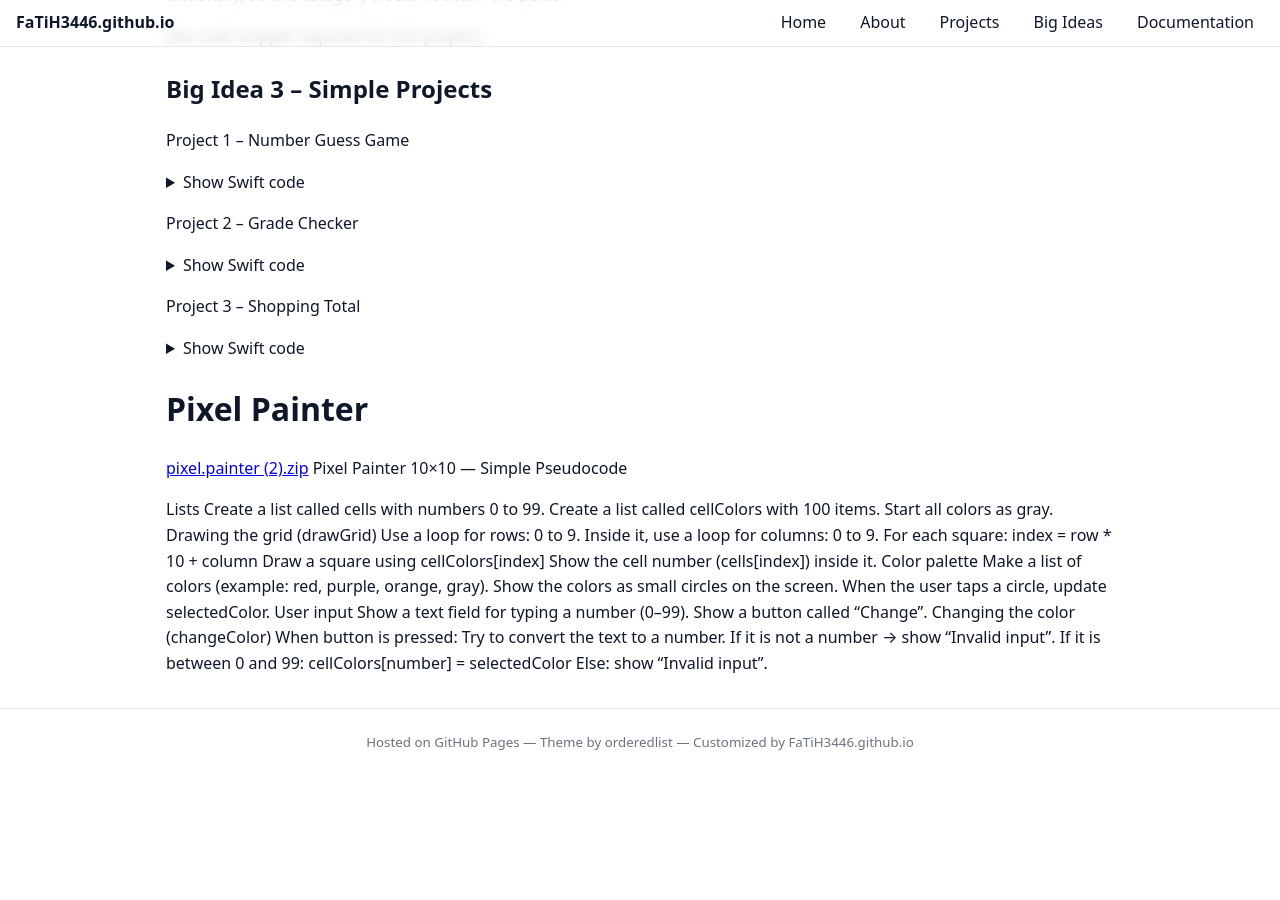
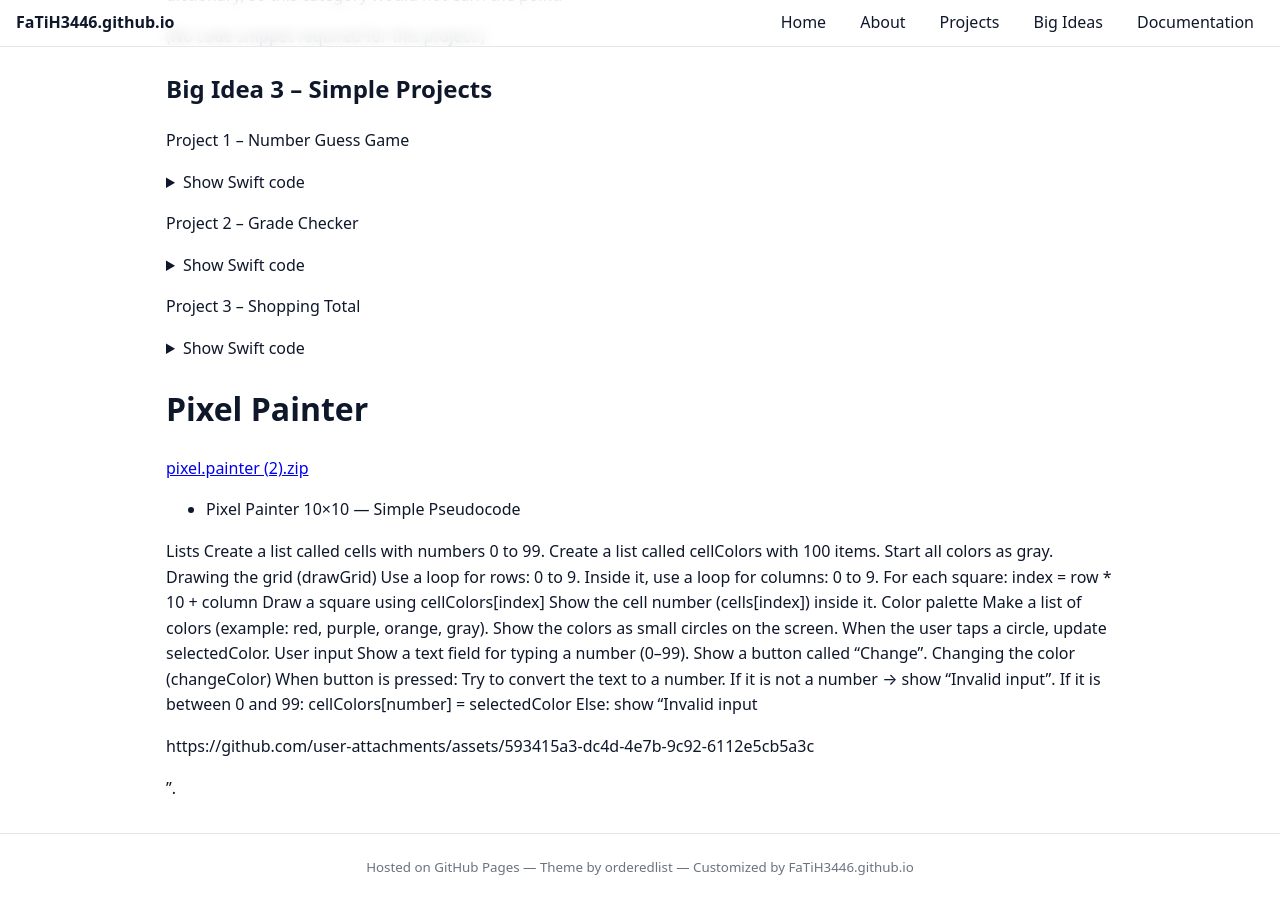
Before and after one commit to FaTiH3446/FaTiH3446.github.io, a Jekyll site: the page built from projects3.md, in a window 1280 px wide and 900 px high, scrolled down 2517 px. Built offline with Jekyll 4.4.1, drawn with Linux system fonts in a browser that asks for light colours; before the commit the page ends 3292 px from its top, so only the background shows below that.

Commit message:
Update Pixel Painter section in projects3.md
Fixed formatting and added a link in the Pixel Painter section.

```diff
--- a/projects3.md
+++ b/projects3.md
@@ -202,7 +202,7 @@ struct ContentView: View {
 
 # Pixel Painter
 [pixel.painter (2).zip](https://github.com/user-attachments/files/24458707/pixel.painter.2.zip)
-Pixel Painter 10×10 — Simple Pseudocode
+- Pixel Painter 10×10 — Simple Pseudocode
 
 Lists
 Create a list called cells with numbers 0 to 99.
@@ -227,4 +227,8 @@ When button is pressed:
 Try to convert the text to a number.
 If it is not a number → show “Invalid input”.
 If it is between 0 and 99: cellColors[number] = selectedColor
-Else: show “Invalid input”.
+Else: show “Invalid input
+
+https://github.com/user-attachments/assets/593415a3-dc4d-4e7b-9c92-6112e5cb5a3c
+
+”.
```
